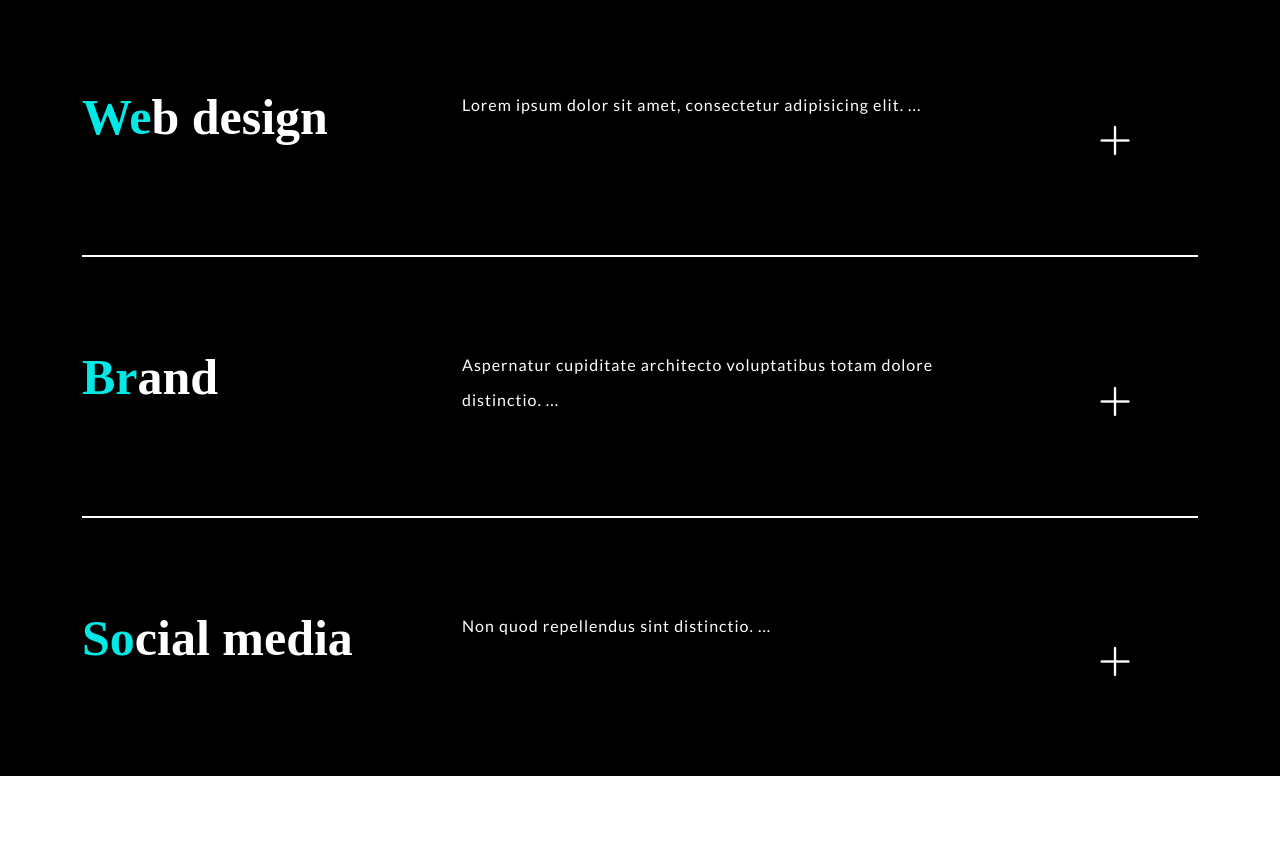
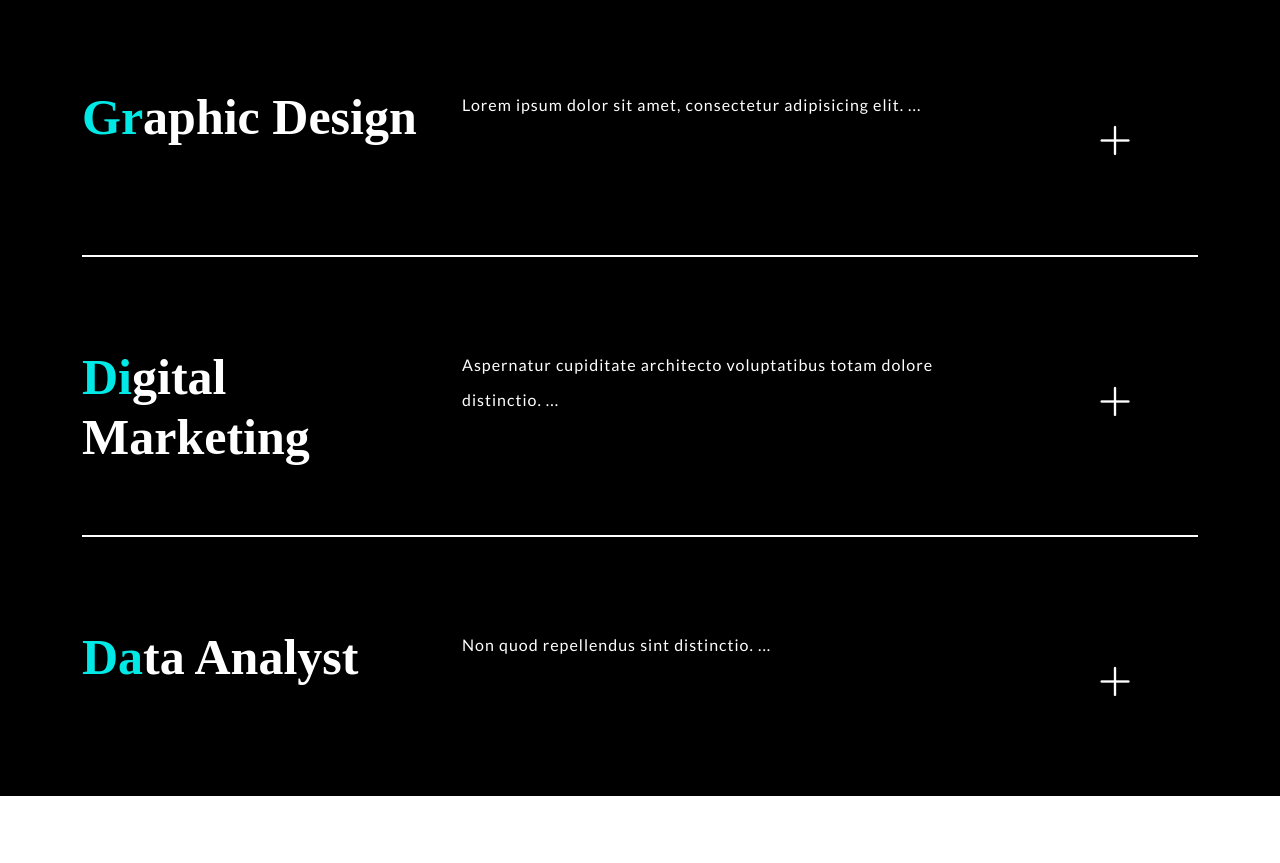
Before and after one commit to ValeraJehan/ValeraJehan.github.io, a plain HTML site: page index.html in a window 1280 px wide. Shown: the part 2334-3197 px from the top of the page. Drawn offline with nearby package versions, Linux system fonts and the light colour scheme; files that its build step writes are made by us from their sources.

Commit message:
Update index.html

```diff
--- a/index.html
+++ b/index.html
@@ -360,7 +360,7 @@
                 <div class="container">
                     <div class="row item" data-text="web-design">
                         <div class="col-12 col-sm-4">
-                            <h1><span class="highlighted">We</span>b design</h1>
+                            <h1><span class="highlighted">Gr</span>aphic Design</h1>
                         </div>
                         <div class="col-8 col-sm-6">
                             <p>
@@ -387,7 +387,7 @@
                     <div class="underline-light"></div>
                     <div class="row item" data-text="brand">
                         <div class="col-12 col-sm-4">
-                            <h1><span class="highlighted">Br</span>and</h1>
+                            <h1><span class="highlighted">Di</span>gital Marketing</h1>
                         </div>
                         <div class="col-8 col-sm-6">
                             <p>
@@ -408,7 +408,7 @@
                     <div class="underline-light"></div>
                     <div class="row item" data-text="social-media">
                         <div class="col-12 col-sm-4">
-                            <h1><span class="highlighted">So</span>cial media</h1>
+                            <h1><span class="highlighted">Da</span>ta Analyst</h1>
                         </div>
                         <div class="col-8 col-sm-6">
                             <p>
```
